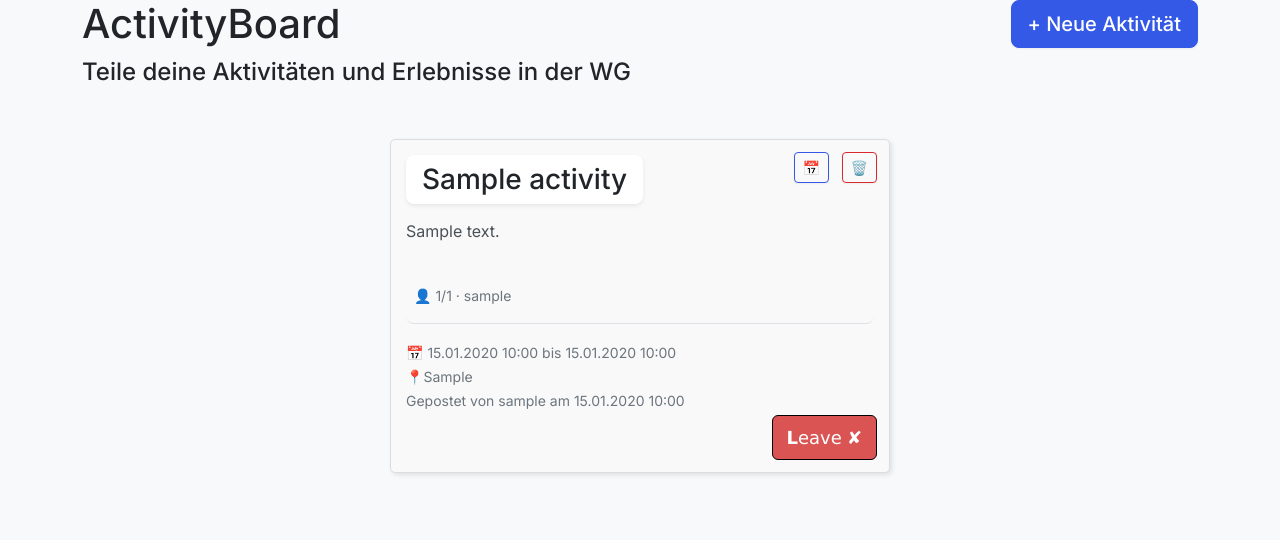
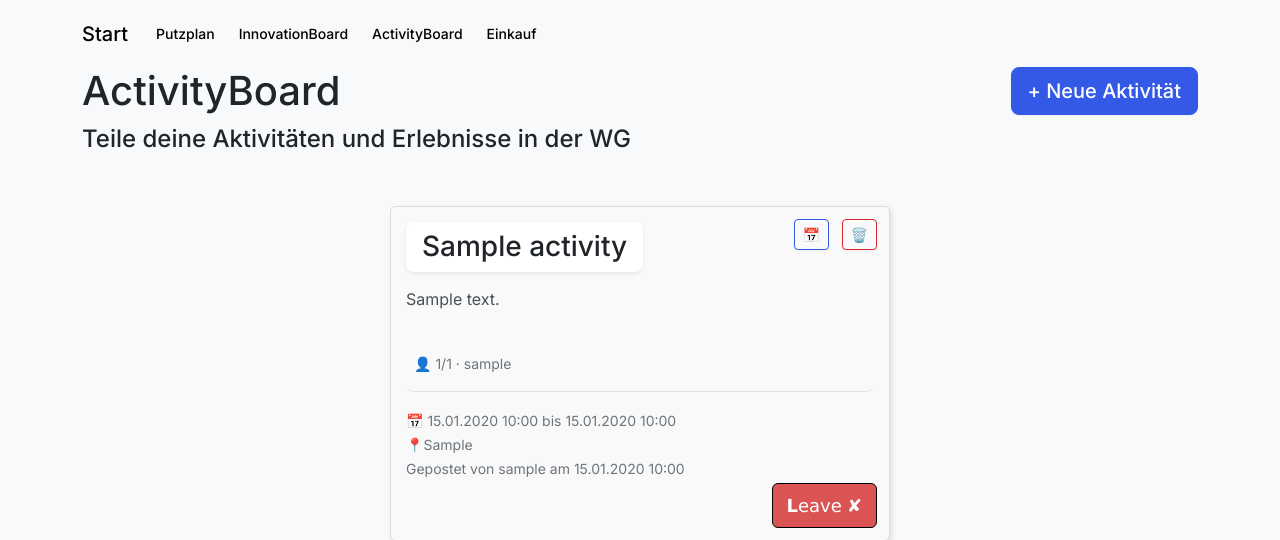
Before and after one commit to MxrsExe/HappyWG, a Flask app: page /activityboard/ in a window 1280 px wide. Shown: the top 540 px of the page. Run offline with Flask 3, Linux system fonts and the light colour scheme; the visitor is signed in with stand-in values (Sample User, id 1); tables that the repository leaves empty hold one stand-in row (values such as "Sample post"); some libraries are stand-ins or nearby versions.

Commit message:
Removed obsolete code

```diff
--- a/app.py
+++ b/app.py
@@ -494,8 +494,6 @@ def toggle_like(idea_id):
 
     #User_id holen und Guard-Klausel: Sicherstellen, dass der User eingeloggt ist
     user_id = int(session["user_id"])
-    if 'user_id' not in session:
-        return redirect(url_for('login'))
     #Überprüfen, ob der User die Idee bereits geliked hat
     existing = Idea_Like.query.filter_by(idea_id=idea_id, user_id=user_id).first() #first() gibt None zurück, wenn kein Eintrag gefunden wurde
 
--- a/templates/activityboard.html
+++ b/templates/activityboard.html
@@ -2,7 +2,14 @@
 {% block title %}InnovationBoard{% endblock %}
 
 {% block content %}
-
+<nav class="navbar navbar-expand-lg navbar-light bg-light">
+  <a class="navbar-brand" href="{{ url_for('dashboard') }}">Start</a>
+  <div class="navbar-nav">
+    <a class="nav-link" href="{{ url_for('putzplan') }}">Putzplan</a>
+    <a class="nav-link" href="{{ url_for('innovation_board') }}">InnovationBoard</a>
+    <a class="nav-link" href="{{ url_for('activity_board') }}">ActivityBoard</a>
+    <a class="nav-link" href="{{ url_for('einkaufsplan') }}">Einkauf</a>
+</nav>
 
 <div style="display:flex; justify-content:space-between; align-items:center; margin-bottom: 10px;">
   <h1 style="margin:0;">ActivityBoard</h1>
--- a/templates/einkaufsplan.html
+++ b/templates/einkaufsplan.html
@@ -97,7 +97,4 @@
   {% endfor %}
 </div>
 
-
-
-<p>Einträge geladen: {{ shopping_items|length }}</p>
 {% endblock %}
```
